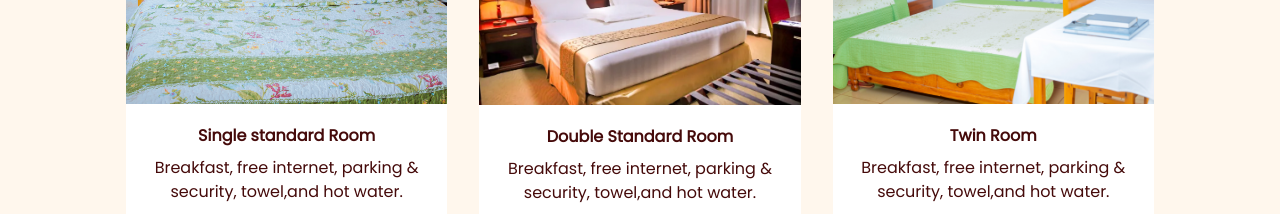
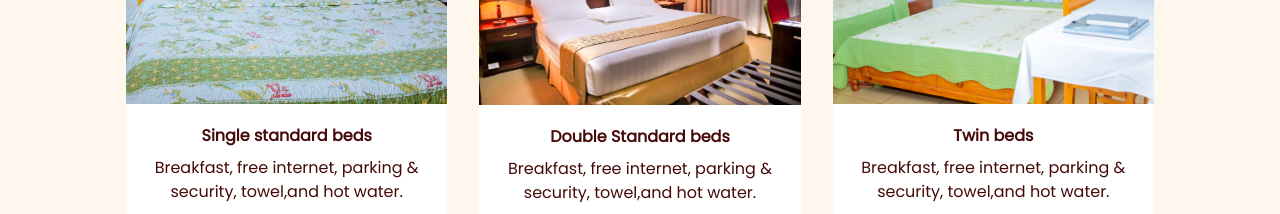
Before and after one commit to Juleshb/emmaus, a React (Create React App) app: page / in a window 1280 px wide. Shown: the part 1980-2194 px from the top of the page. Built offline with nearby package versions, Linux system fonts and the light colour scheme.

Commit message:
room to bed

```diff
--- a/src/component/ourroom.js
+++ b/src/component/ourroom.js
@@ -102,7 +102,7 @@ const Rooms = () => {
                 <div className="hover:text-white bg-white rounded-lg hover:bg-Teal text-Teal relative flex flex-col min-w-0 break-words w-full mb-8">
                   <img className="w-full h-full object-cover rounded-t-lg" src={bg1} alt="Service" />
                   <div className="px-4 py-5 flex-auto">
-                    <h6 className="text-base font-semibold">Single standard Room </h6>
+                    <h6 className="text-base font-semibold">Single standard beds </h6>
                     <p className="mt-2 mb-4">Breakfast, free internet, parking & security, towel,and hot water.</p>
                     <button onClick={handleBookNowClick} className="px-6 py-3 font-bold border border-solid border-white text-white bg-Teal rounded-lg mr-4 text-sm">
                       Book Now
@@ -118,7 +118,7 @@ const Rooms = () => {
                 <div className="hover:text-white bg-white rounded-lg hover:bg-Teal text-Teal relative flex flex-col min-w-0 break-words w-full mb-8">
                   <img className="w-full h-full object-cover rounded-t-lg" src={bg2} alt="Service" />
                   <div className="px-4 py-5 flex-auto">
-                    <h6 className="text-base font-semibold">Double Standard Room </h6>
+                    <h6 className="text-base font-semibold">Double Standard beds </h6>
                     <p className="mt-2 mb-4">Breakfast, free internet, parking & security, towel,and hot water.</p>
                     <button onClick={handleBookNowClick} className="px-6 py-3 font-bold border border-solid border-white text-white bg-Teal rounded-lg mr-4 text-sm">
                       Book Now
@@ -134,7 +134,7 @@ const Rooms = () => {
                 <div className="hover:text-white bg-white rounded-lg hover:bg-Teal text-Teal relative flex flex-col min-w-0 break-words w-full mb-8">
                   <img className="w-full h-full object-cover rounded-t-lg" src={bg3} alt="Service" />
                   <div className="px-4 py-5 flex-auto">
-                    <h6 className="text-base font-semibold">Twin Room </h6>
+                    <h6 className="text-base font-semibold">Twin beds </h6>
                     <p className="mt-2 mb-4">Breakfast, free internet, parking & security, towel,and hot water.</p>
                     <button onClick={handleBookNowClick} className="px-6 py-3 font-bold border border-solid border-white text-white bg-Teal rounded-lg mr-4 text-sm">
                       Book Now
@@ -193,7 +193,7 @@ const Rooms = () => {
                        <option value="">Select a category</option>
                        <option value="single">Single</option>
                        <option value="double">Double</option>
-                       <option value="suite">Suite</option>
+                       <option value="suite">Twin</option>
                        </select>
                        </div>
 
```
